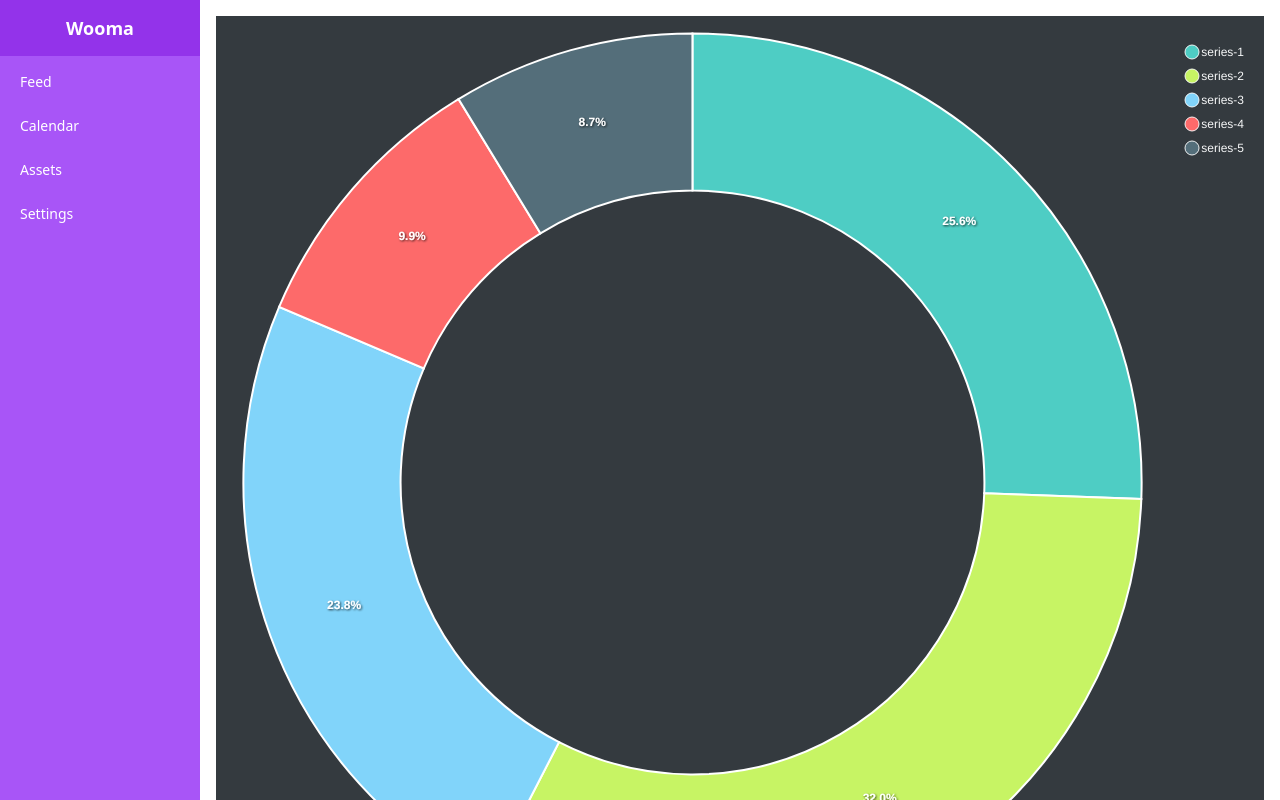
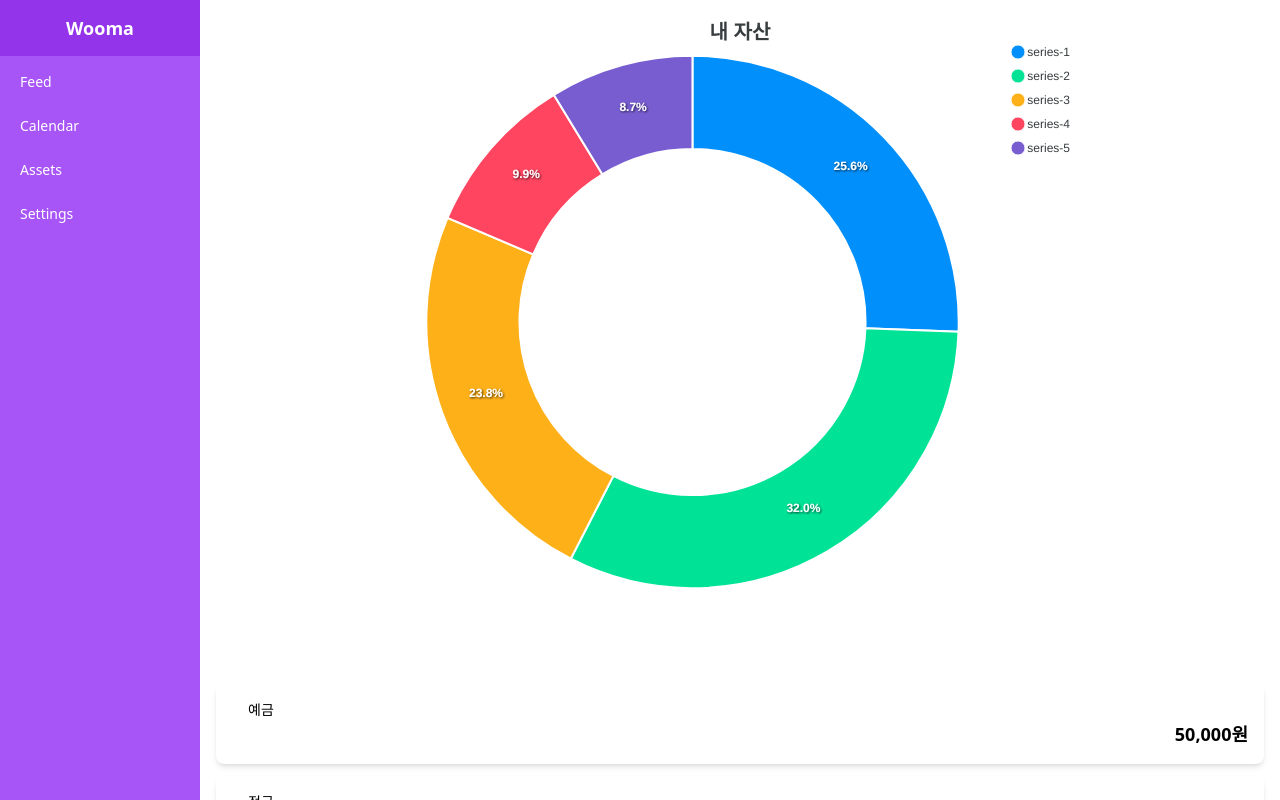
Before and after one commit to taewonnn/Wooma, a React (Vite) app: page /assets in a window 1280 px wide. Built offline with nearby package versions, Linux system fonts and the light colour scheme; no server answers.

Commit message:
feat: asset - 그래프 테스트

```diff
--- a/src/pages/member/Assets.tsx
+++ b/src/pages/member/Assets.tsx
@@ -1,12 +1,22 @@
 import { ApexOptions } from 'apexcharts';
 import AssetCard from '../../components/member/asset/AssetCard';
 import ReactApexChart from 'react-apexcharts';
+import { useMediaQuery } from '../../hooks/useMediaQuery';
+
+const assets = [
+  { title: '예금', value: '50,000', icon: '' },
+  { title: '적금', value: '10,000', icon: '' },
+  { title: '펀드', value: '100,000,000', icon: '' },
+  { title: '투자', value: '9,555,000', icon: '' },
+  { title: '기타', value: '999,999,999,999', icon: '' },
+];
 
 // 차트의 옵션을 설정하는 객체 - ApexOptions interface를 할당
 const options: ApexOptions = {
   theme: {
-    mode: 'dark',
+    monochrome: { color: 'red' },
   },
+  title: { text: '내 자산', align: 'center', style: { fontSize: '20' } },
   chart: {
     type: 'donut',
     height: 350,
@@ -16,17 +26,18 @@ const options: ApexOptions = {
 const series = [44, 55, 41, 17, 15];
 
 function Assets() {
-  const assets = [
-    { title: '예금', value: '50,000', icon: '' },
-    { title: '적금', value: '10,000', icon: '' },
-    { title: '펀드', value: '100,000,000', icon: '' },
-    { title: '투자', value: '9,555,000', icon: '' },
-    { title: '기타', value: '999,999,999,999', icon: '' },
-  ];
+  const isMobile = useMediaQuery('(max-width: 768px)');
 
   return (
     <>
-      <ReactApexChart type="donut" options={options} series={series} />
+      <div className="flex justify-center">
+        <ReactApexChart
+          type="donut"
+          options={options}
+          series={series}
+          width={isMobile ? 400 : 700}
+        />
+      </div>
 
       <div className="mb-20"></div>
 
```
